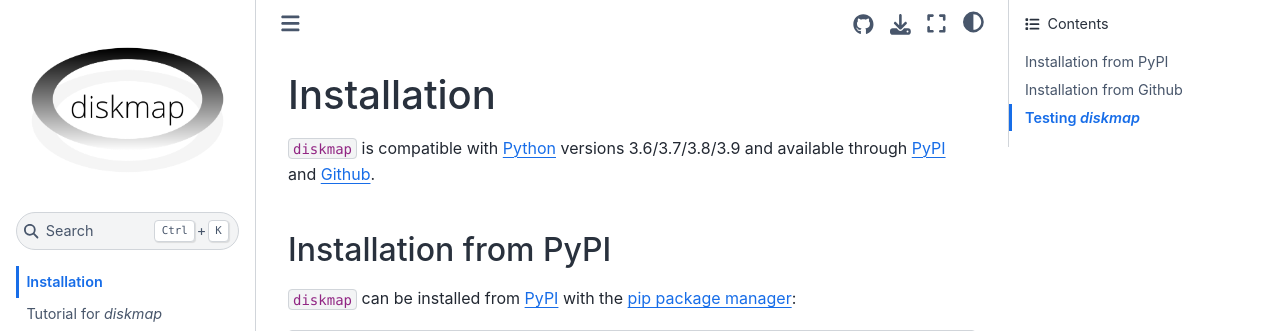
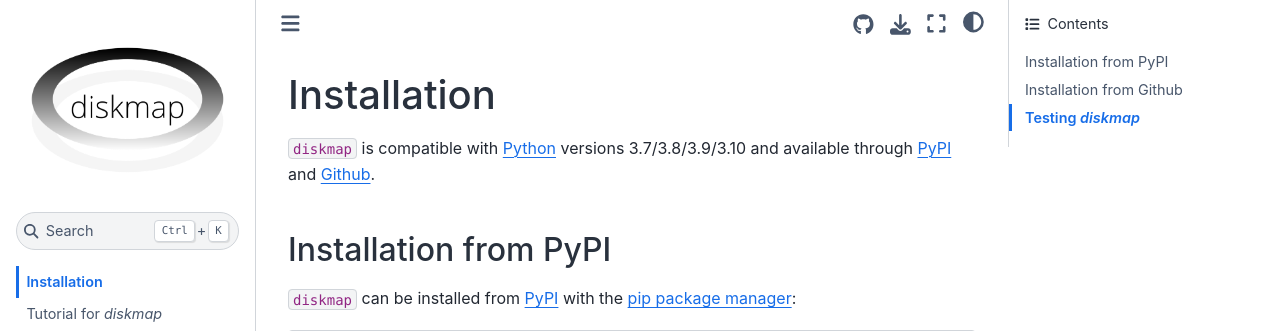
Before and after one commit to tomasstolker/diskmap, a Sphinx documentation site: the page built from docs/installation.rst, in a window 1280 px wide and 900 px high. Shown: the top 331 px of the window. Built offline with Sphinx 7.4.7 and the Sphinx Book theme 1.1.4, drawn with Linux system fonts in a browser that asks for light colours; pages that are not in the unit, such as notebooks, are missing from menus.

Commit message:
Added support for Python 3.10 and removed support for Python 3.6

```diff
--- a/docs/installation.rst
+++ b/docs/installation.rst
@@ -3,7 +3,7 @@
 Installation
 ============
 
-``diskmap`` is compatible with `Python <https://www.python.org>`_ versions 3.6/3.7/3.8/3.9 and available through `PyPI <https://pypi.org/project/diskmap/>`_ and `Github <https://github.com/tomasstolker/diskmap>`_.
+``diskmap`` is compatible with `Python <https://www.python.org>`_ versions 3.7/3.8/3.9/3.10 and available through `PyPI <https://pypi.org/project/diskmap/>`_ and `Github <https://github.com/tomasstolker/diskmap>`_.
 
 Installation from PyPI
 ----------------------
--- a/docs/requirements.txt
+++ b/docs/requirements.txt
@@ -1,3 +1,5 @@
+markupsafe==2.0.1
+jinja2==2.11.3
 nbsphinx
 pandoc
 jupyter
--- a/setup.py
+++ b/setup.py
@@ -30,9 +30,9 @@
         'Topic :: Scientific/Engineering :: Astronomy',
         'License :: OSI Approved :: MIT License',
         'Natural Language :: English',
-        'Programming Language :: Python :: 3.6',
         'Programming Language :: Python :: 3.7',
         'Programming Language :: Python :: 3.8',
         'Programming Language :: Python :: 3.9',
+        'Programming Language :: Python :: 3.10',
     ],
 )
```
Also changed, not shown: 1 other file.
